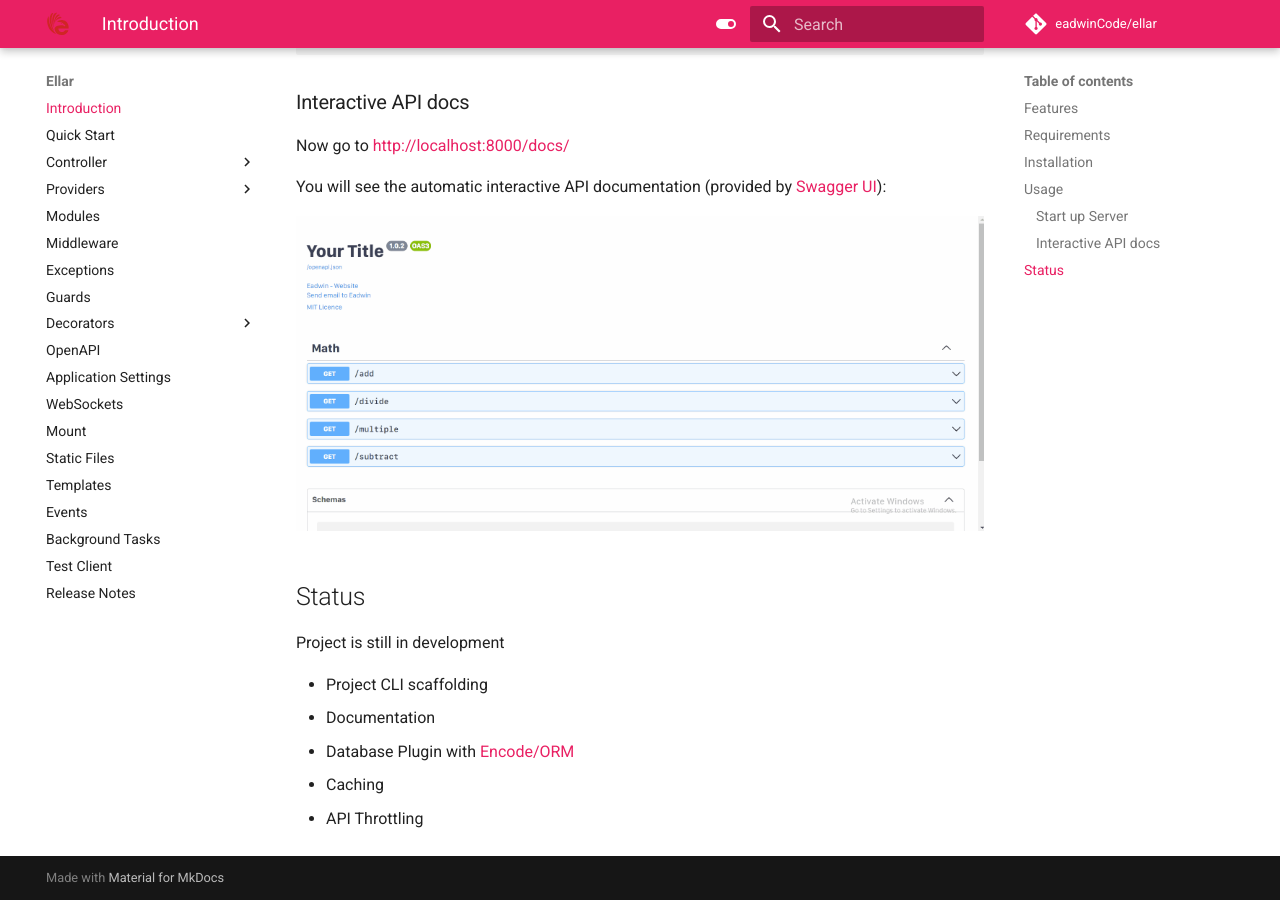
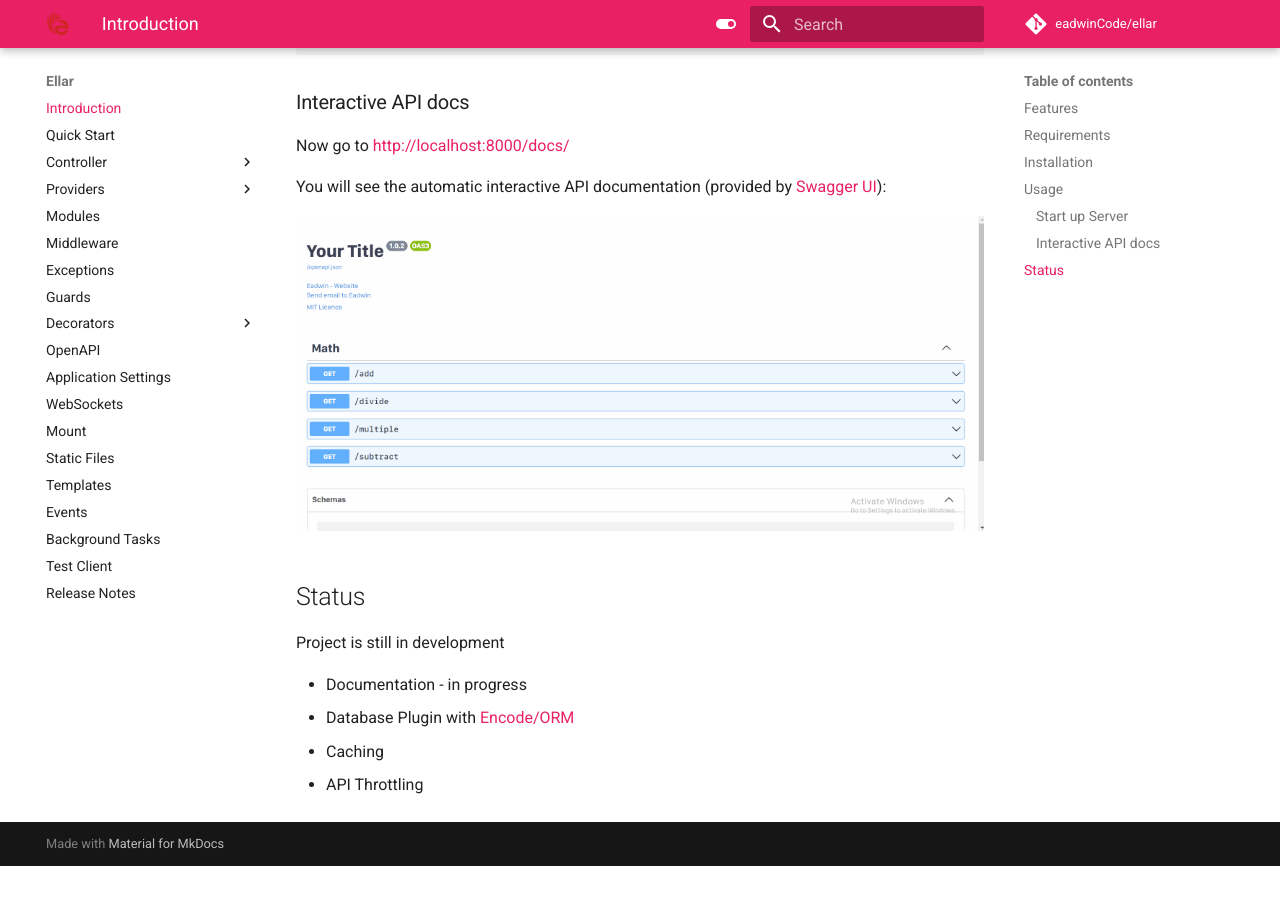
Before and after one commit to python-ellar/ellar, an MkDocs documentation site: the page built from docs/index.md, in a window 1280 px wide and 900 px high, scrolled down 2829 px. Built offline with MkDocs 1.6.1 and Material for MkDocs 9.7.7, drawn with Linux system fonts in a browser that asks for light colours; comment, search, counter and statistics services are not loaded; after the commit the page ends 3695 px from its top, so only the background shows below that.

Commit message:
Update index.md

```diff
--- a/docs/index.md
+++ b/docs/index.md
@@ -111,8 +111,7 @@ You will see the automatic interactive API documentation (provided by <a href="h
 
 Project is still in development
 
-- Project CLI scaffolding
-- Documentation
+- Documentation - in progress
 - Database Plugin with [Encode/ORM](https://github.com/encode/orm)
 - Caching
 - API Throttling
```
